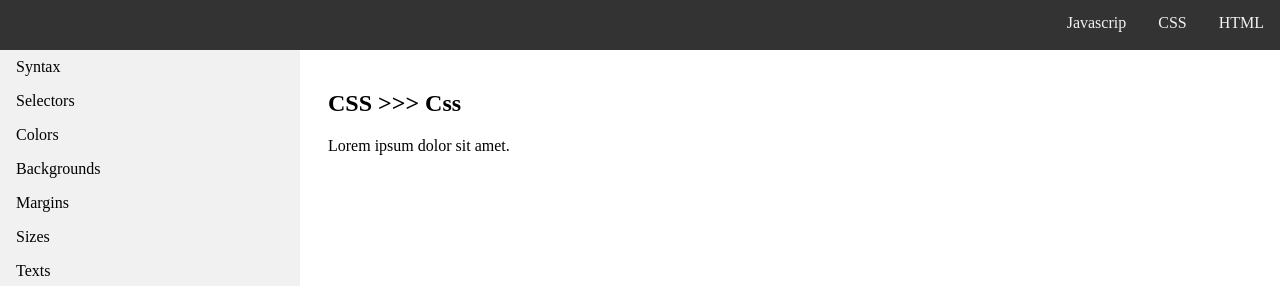
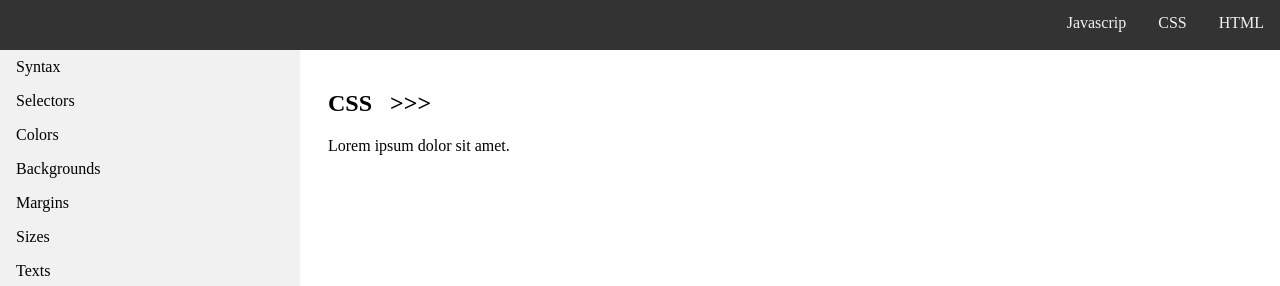
Before and after one commit to kurogo-nguyen/tuan3, a Jekyll site: the page built from css.md, in a window 1280 px wide. Shown: the top 286 px of the page. Built offline with Jekyll 4.4.1, drawn with Linux system fonts in a browser that asks for light colours.

Commit message:
Update default.html

```diff
--- a/_layouts/default.html
+++ b/_layouts/default.html
@@ -15,7 +15,7 @@
       </ul>
     </div>
     <div name="content">
-      <h2>{{page.category | upcase}}&nbsp;>>>&nbsp;{{page.name | capitalize  | split: ".md"}} </h2>
+      <h2>{{page.category | upcase}} &nbsp; >>> &nbsp; {% if "/html" != page.url and "/css" != page.url and "/js" != page.url %}  {{page.name | capitalize  | split: ".md"}} {% endif %}</h2>
       <p>Lorem ipsum dolor sit amet.</p>
     </div>
 
```
